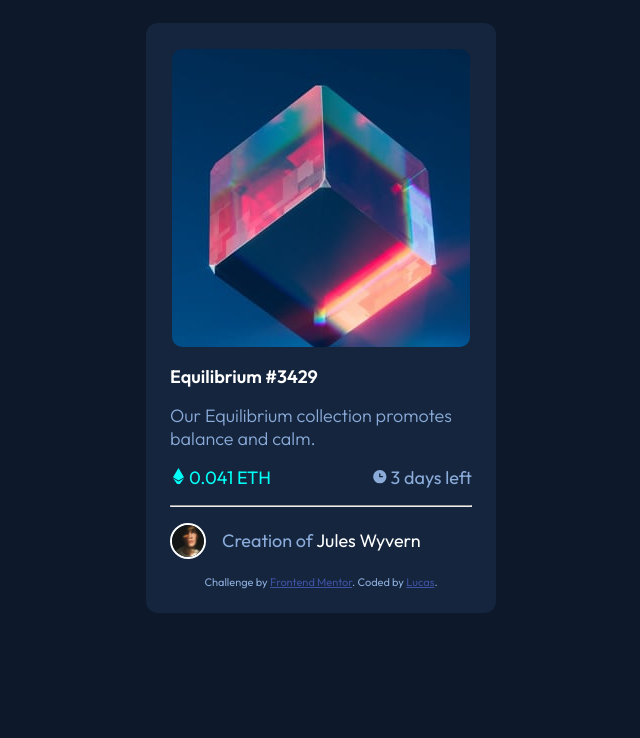
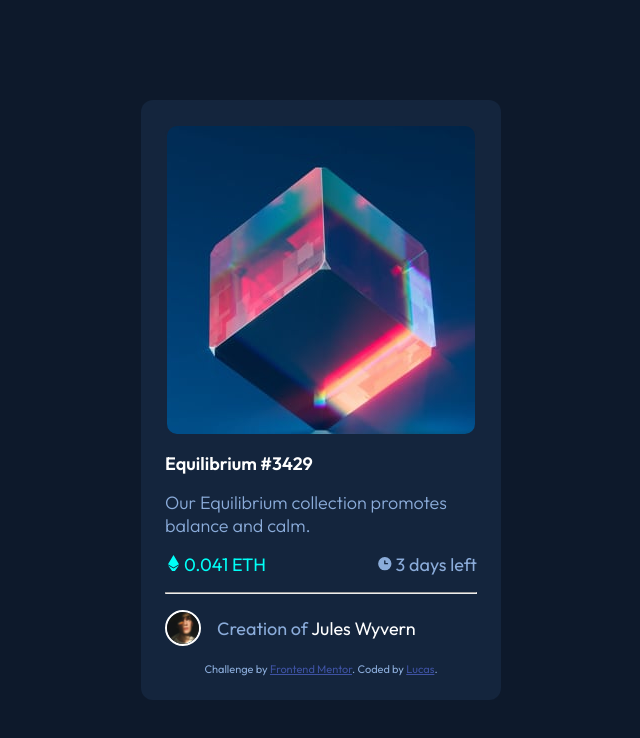
Before and after one commit to lucas26a/nft-preview-card, a plain HTML site: page index.html in a window 1280 px wide. Shown: the whole page, without its empty margins (319-959 px from the left). Drawn offline with Linux system fonts and the light colour scheme.

Commit message:
Update style.css

```diff
--- a/style.css
+++ b/style.css
@@ -30,20 +30,19 @@ body {
   font-family: 'Outfit', sans-serif;
   background: var(--main-bg);
   font-size: 18px;
-  padding-top: 10px;
-  padding-inline: .5rem;
   height: 100vh;
+  display: flex;
+  align-items: center;
 }
 .card {
-  flex-direction: column;
-  max-width: 350px;
+  max-width: 360px;
+  min-width: 350px;
   background-color: var(--card-bg);
   padding: 1.5rem;
   border-radius: 12px;
   margin-inline: auto;
   height: auto;
   color: var(--text);
-  margin-top: 1%;
 }
 .card__image {
   margin-block: 0 1rem;
```
